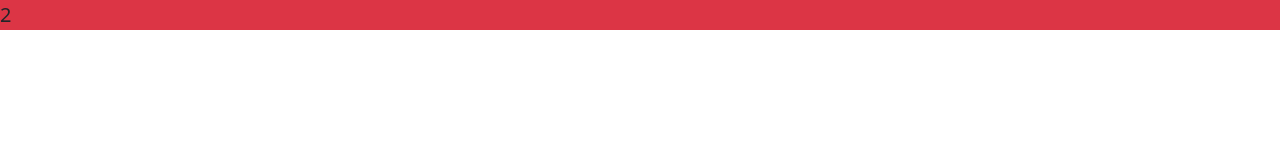
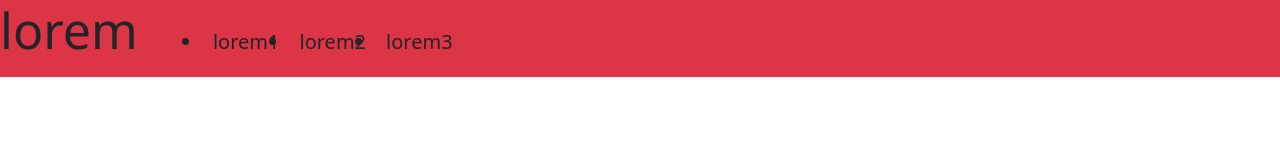
Before and after one commit to Payamnzi/PROJECT-1, a plain HTML site: page index.html in a window 1280 px wide. Drawn offline with nearby package versions, Linux system fonts and the light colour scheme.

Commit message:
work fifty percent of heder

```diff
--- a/index.html
+++ b/index.html
@@ -7,7 +7,14 @@
     <title>Document</title>
   </head>
   <body>
-    <div class="bg-danger">2</div>
+    <div class="heder bg-danger ">
+      <h1 class="d-inline-flex">lorem</h1>
+      <ul class="d-inline-flex m-3 ">
+        <li class="px-2">lorem1</li>
+        <li class="px-2">lorem2</li>
+        <li class="px-2 bg">lorem3</li>
+      </ul>
+    </div>
 
     <link
       href="https://cdn.jsdelivr.net/npm/bootstrap@5.3.2/dist/css/bootstrap.min.css"
--- a/style.css
+++ b/style.css
@@ -1,7 +1,3 @@
 *{
     font-size: 20px;
 }
-heder{
-    border: 30px;
-
-}
```
